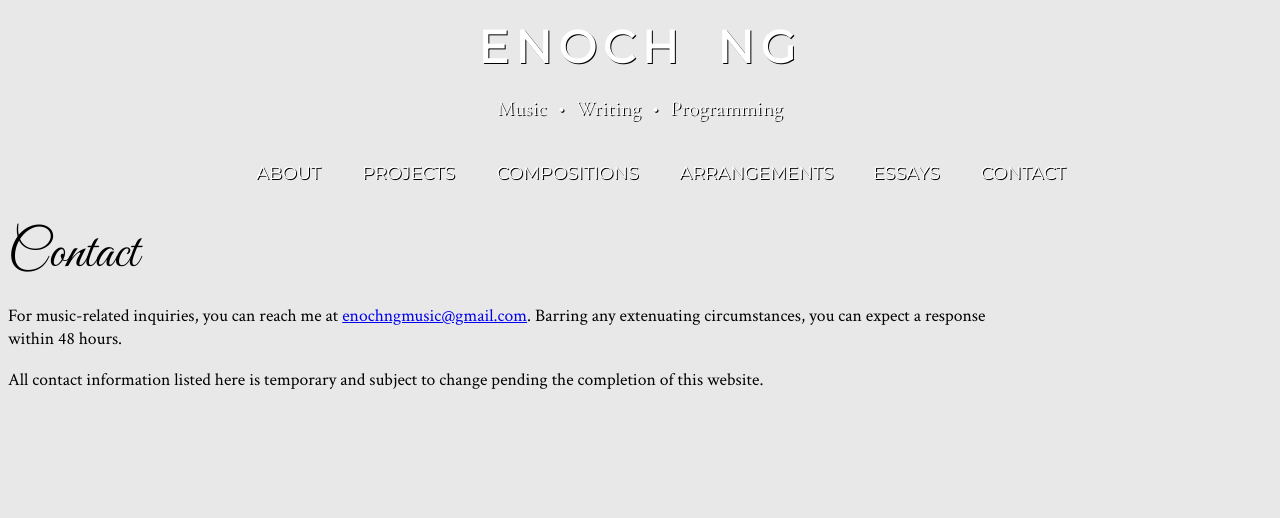
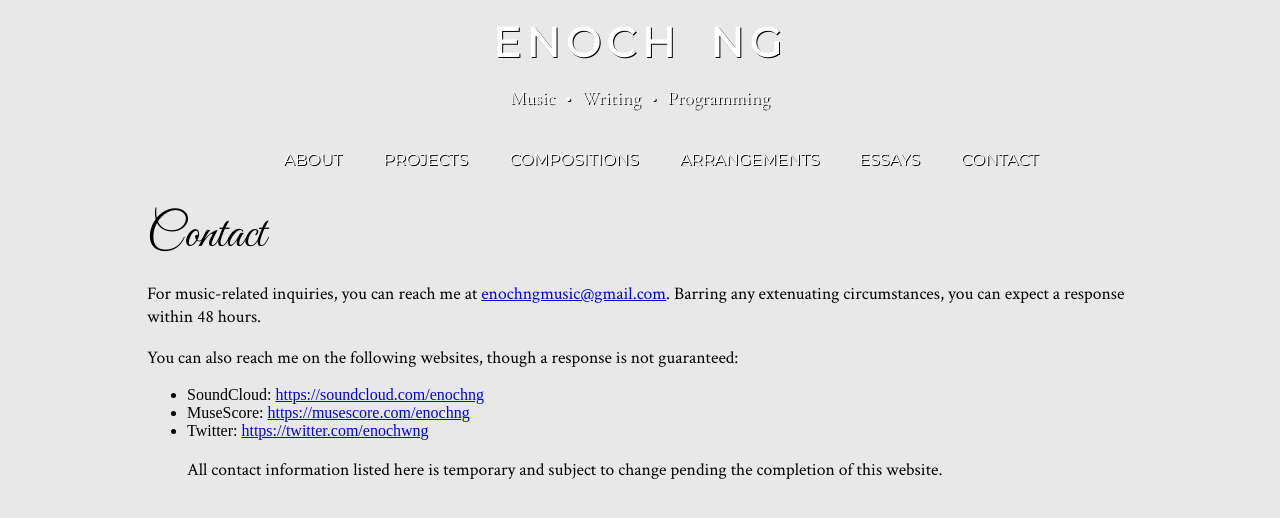
Before and after one commit to enoch-ng/enoch-ng.github.io-old, a PHP site: page /contact/ in a window 1280 px wide. Shown: the top 518 px of the page. Run offline with PHP 8.4, Linux system fonts and the light colour scheme.

Commit message:
More slight visual changes

```diff
--- a/contact/index.html
+++ b/contact/index.html
@@ -27,6 +27,13 @@
 		<div id="main_body">
 			<h2>Contact</h2>
 			<p>For music-related inquiries, you can reach me at <a href="mailto:enochngmusic@gmail.com">enochngmusic@gmail.com</a>. Barring any extenuating circumstances, you can expect a response within 48 hours.</p>
+			<p>You can also reach me on the following websites, though a response is not guaranteed:
+				<ul>
+					<li>SoundCloud: <a href="https://soundcloud.com/enochng">https://soundcloud.com/enochng</a></li>
+					<li>MuseScore: <a href="https://musescore.com/enochng">https://musescore.com/enochng</a></li>
+					<li>Twitter: <a href="https://musescore.com/enochng">https://twitter.com/enochwng</a></li>
+				</ol>
+			</p>
 			<p>All contact information listed here is temporary and subject to change pending the completion of this website.</p>
 		</div>
 	</body>
--- a/theme.css
+++ b/theme.css
@@ -1,6 +1,4 @@
 body {
-	font-family: 'Crimson Text', serif;
-	font-size: 1.1em;
 	background-color: #E8E8E8;
 }
 
@@ -15,13 +13,6 @@ h1, h1 a, h1 a:link, h1 a:visited {
 	text-decoration: none;
 	letter-spacing: .15em;
 	word-spacing: .3em;
-}
-
-h2 {
-	font-family: 'Great Vibes', cursive;
-	font-size: 3em;
-	margin: 0px;
-	font-weight: normal;
 }
 
 #tagline {
@@ -52,13 +43,21 @@ h2 {
 	background-color: #CCCCCC;
 }
 
-#main_body {
-	width: 80%;
+h2 {
+	font-family: 'Great Vibes', cursive;
+	font-size: 3em;
+	margin: 0px;
+	font-weight: normal;
 }
 
-/*p {
+#main_body {
+	margin: 0px 11%;
+}
 
-}*/
+p {
+	font-family: 'Crimson Text', serif;
+	font-size: 1.1em;
+}
 
 /*
 html, body {
```
